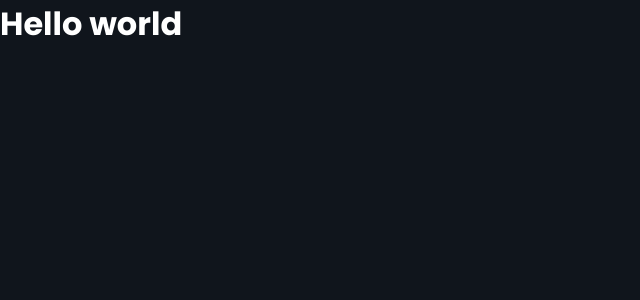
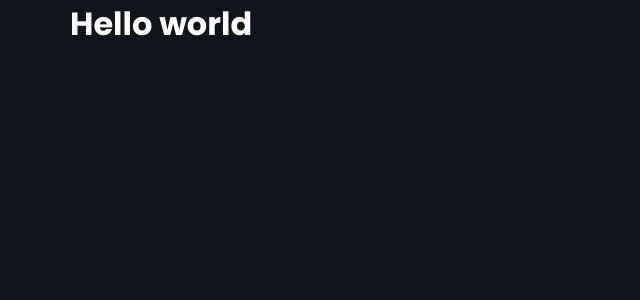
Before and after one commit to Martijn-Faber/learnr_web, a Vue app: page / in a window 1280 px wide. Shown: the top 300 px of the page, without its empty margins (0-640 px from the left). Built offline with nearby package versions, Linux system fonts and the light colour scheme.

Commit message:
feat(dashboard): add container component

```diff
--- /dev/null
+++ b/src/components/layout/Container.vue
@@ -0,0 +1,21 @@
+<template>
+  <div class="container">
+    <slot />
+  </div>
+</template>
+
+<style lang="scss" scoped>
+.container {
+  width: 90%;
+  max-width: 1140px;
+  margin: 0 auto;
+}
+</style>
+
+<script lang="ts">
+import { defineComponent } from "vue";
+
+export default defineComponent({
+  name: "Container",
+});
+</script>
--- a/src/views/Dashboard.vue
+++ b/src/views/Dashboard.vue
@@ -1,11 +1,17 @@
 <template>
-  <h1>Hello world</h1>
+  <Container>
+    <h1>Hello world</h1>
+  </Container>
 </template>
 
 <script lang="ts">
 import { defineComponent } from "vue";
+import Container from "@/components/layout/Container.vue";
 
 export default defineComponent({
   name: "Home",
+  components: {
+    Container,
+  },
 });
 </script>
```
